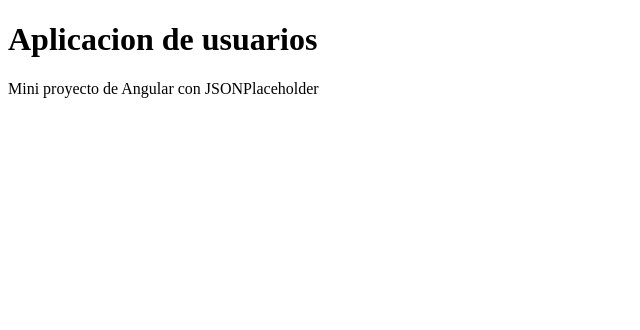
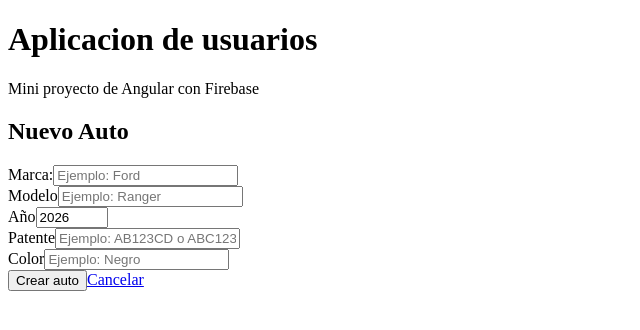
Before and after one commit to Kevin-Mackinlay/usuarios-angular, an Angular app: page /autos/nuevo in a window 1280 px wide. Before the commit this address led to /. Shown: the top 330 px of the page, without its empty margins (0-640 px from the left). Built offline with nearby package versions, Linux system fonts and the light colour scheme.

Commit message:
completar la creacion y edicion de autos

```diff
--- a/src/app/app.html
+++ b/src/app/app.html
@@ -1,6 +1,6 @@
 <header>
   <h1> Aplicacion de usuarios</h1>
-  <p>Mini proyecto de Angular con JSONPlaceholder</p>
+  <p>Mini proyecto de Angular con Firebase</p>
 </header>
 
 <main>
--- a/src/app/components/formulario-auto/formulario-auto.html
+++ b/src/app/components/formulario-auto/formulario-auto.html
@@ -1 +1,121 @@
-<p>formulario-auto works!</p>
+<section class="formulario-auto">
+    <h2>{{ modoEdicion ? 'Editar Auto' : 'Nuevo Auto' }}</h2>
+@if (cargandoAuto) {
+    <p> Cargando datos del auto...</p>
+
+}@else{
+    <form [formGroup]="formulario" (ngSubmit)="guardar()" novalidate>
+        <div>
+            <label for = "marca">Marca:</label>
+
+            <input
+            id="marca"
+            type="text"
+            formControlName="marca"
+            placeholder="Ejemplo: Ford"
+            />
+ @if (
+          (formulario.controls.marca.touched || formularioEnviado) &&
+          formulario.controls.marca.invalid
+        ) {
+          <small>Ingresá una marca válida de al menos 2 caracteres.</small>
+        }
+      </div>
+
+<div>
+        <label for="modelo">Modelo</label>
+
+        <input
+          id="modelo"
+          type="text"
+          formControlName="modelo"
+          placeholder="Ejemplo: Ranger"
+        />
+
+        @if (
+          (formulario.controls.modelo.touched || formularioEnviado) &&
+          formulario.controls.modelo.invalid
+        ) {
+          <small>Ingresá el modelo del auto.</small>
+        }
+      </div>
+
+       <div>
+        <label for="anio">Año</label>
+
+        <input
+          id="anio"
+          type="number"
+          formControlName="anio"
+          min="1900"
+          [max]="anioMaximo"
+        />
+
+        @if (
+          (formulario.controls.anio.touched || formularioEnviado) &&
+          formulario.controls.anio.invalid
+        ) {
+          <small>Ingresá un año entre 1900 y {{ anioMaximo }}.</small>
+        }
+      </div>
+
+       <div>
+        <label for="patente">Patente</label>
+
+        <input
+          id="patente"
+          type="text"
+          formControlName="patente"
+          placeholder="Ejemplo: AB123CD o ABC123"
+        />
+
+        @if (
+          (formulario.controls.patente.touched || formularioEnviado) &&
+          formulario.controls.patente.invalid
+        ) {
+          <small>
+            Ingresá una patente válida, por ejemplo AB123CD o ABC123.
+          </small>
+        }
+      </div>
+
+        <div>
+        <label for="color">Color</label>
+
+        <input
+          id="color"
+          type="text"
+          formControlName="color"
+          placeholder="Ejemplo: Negro"
+        />
+
+        @if (
+          (formulario.controls.color.touched || formularioEnviado) &&
+          formulario.controls.color.invalid
+        ) {
+          <small>Ingresá un color válido.</small>
+        }
+      </div>
+
+  <div class="acciones">
+        <button type="submit" [disabled]="guardando">
+          @if (guardando) {
+            Guardando...
+          } @else {
+            {{ modoEdicion ? 'Guardar cambios' : 'Crear auto' }}
+          }
+        </button>
+
+        <a routerLink="/autos">Cancelar</a>
+      </div>
+    </form>
+  }
+
+ @if (mensajeExito) {
+    <p class="mensaje-exito">{{ mensajeExito }}</p>
+  }
+
+  @if (mensajeError) {
+    <p class="mensaje-error">{{ mensajeError }}</p>
+  }
+</section>
--- a/src/app/components/formulario-auto/formulario-auto.ts
+++ b/src/app/components/formulario-auto/formulario-auto.ts
@@ -1,4 +1,5 @@
-import { Component, inject, OnInit } from '@angular/core';
+import { ChangeDetectorRef, Component, inject, OnInit } from '@angular/core';
+
 import { FormBuilder, ReactiveFormsModule, Validators } from '@angular/forms';
 
 import { ActivatedRoute, RouterLink } from '@angular/router';
@@ -17,6 +18,7 @@ export class FormularioAuto implements OnInit {
   private readonly formBuilder = inject(FormBuilder);
   private readonly autoService = inject(AutoService);
   private readonly route = inject(ActivatedRoute);
+  private readonly changeDetectorRef = inject(ChangeDetectorRef);
 
   readonly anioMaximo = new Date().getFullYear() + 1;
 
@@ -30,11 +32,14 @@ export class FormularioAuto implements OnInit {
 
   formulario = this.formBuilder.nonNullable.group({
     marca: ['', [Validators.required, Validators.minLength(2), Validators.pattern(/\S/)]],
+
     modelo: ['', [Validators.required, Validators.minLength(1), Validators.pattern(/\S/)]],
+
     anio: [
       new Date().getFullYear(),
       [Validators.required, Validators.min(1900), Validators.max(this.anioMaximo)],
     ],
+
     patente: [
       '',
       [
@@ -42,6 +47,7 @@ export class FormularioAuto implements OnInit {
         Validators.pattern(/^([A-Za-z]{3}\s?\d{3}|[A-Za-z]{2}\s?\d{3}\s?[A-Za-z]{2})$/),
       ],
     ],
+
     color: ['', [Validators.required, Validators.minLength(2), Validators.pattern(/\S/)]],
   });
 
@@ -61,7 +67,12 @@ export class FormularioAuto implements OnInit {
           this.cargandoAuto = true;
           this.mensajeError = '';
 
-          return this.autoService.getAuto(id).pipe(finalize(() => (this.cargandoAuto = false)));
+          return this.autoService.getAuto(id).pipe(
+            finalize(() => {
+              this.cargandoAuto = false;
+              this.changeDetectorRef.detectChanges();
+            }),
+          );
         }),
       )
       .subscribe({
@@ -74,6 +85,7 @@ export class FormularioAuto implements OnInit {
             color: auto.color,
           });
         },
+
         error: () => {
           this.mensajeError = 'No se pudo cargar el auto.';
         },
@@ -107,11 +119,23 @@ export class FormularioAuto implements OnInit {
 
     this.guardando = true;
 
-    operacion$.pipe(finalize(() => (this.guardando = false))).subscribe({
+    operacion$
+      .pipe(
+        finalize(() => {
+          this.guardando = false;
+          this.changeDetectorRef.detectChanges();
+        }),
+      )
+      .subscribe({
         next: () => {
           this.mensajeExito = this.modoEdicion
             ? 'Auto actualizado correctamente.'
             : 'Auto creado correctamente.';
+
+           setTimeout(() => {
+             this.mensajeExito = '';
+             this.changeDetectorRef.detectChanges();
+           }, 3000);
 
           if (!this.modoEdicion) {
             this.formulario.reset({
@@ -125,6 +149,7 @@ export class FormularioAuto implements OnInit {
             this.formularioEnviado = false;
           }
         },
+
         error: () => {
           this.mensajeError = this.modoEdicion
             ? 'No se pudo actualizar el auto.'
```
Also changed, not shown: src/app/app.routes.ts (+9 -0 lines). Lines whose indentation alone changed are shown as unchanged.
